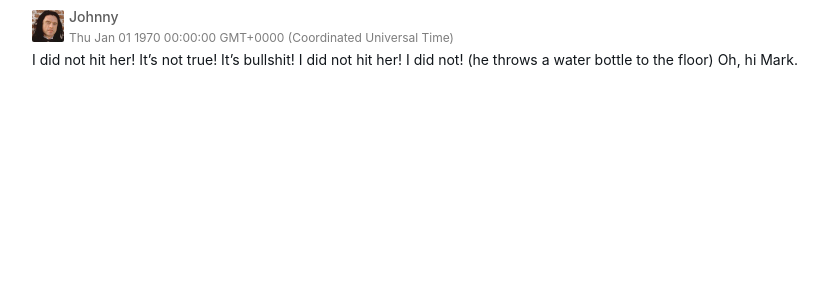
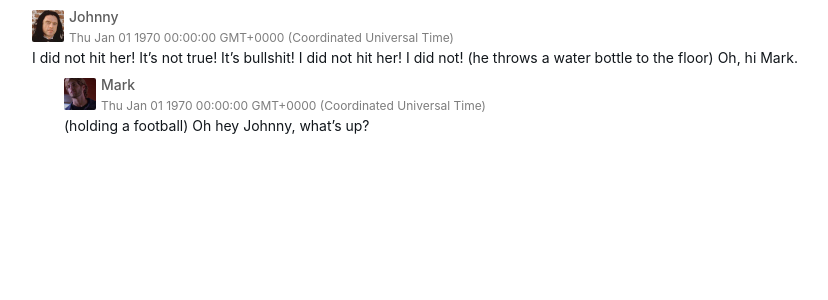
Before and after one commit to fanisco/reacy-ui, a React (Create React App) app: page / in a window 1280 px wide. Shown: the top 300 px of the page, without its empty margins (168-996 px from the left). Built offline with nearby package versions, Linux system fonts and the light colour scheme.

Commit message:
Presentation of tree comments

```diff
--- a/src/App.tsx
+++ b/src/App.tsx
@@ -1,6 +1,6 @@
 import React, { Component, ReactNode } from 'react';
 import styled from 'styled-components';
-import Comment from './ui/comments/Comment';
+import CommentList from './ui/comments/CommentList';
 import data from './data/comments.json';
 import DataSet from './core/source/DataSet';
 import colors from './ui/colors';
@@ -67,11 +67,10 @@ export default class App extends Component {
   }
 
   render() {
-    const { records: comments } = this.data;
     return (
       <LayoutBlock>
         <CommentsBlock>
-          {comments && comments.map<ReactNode>((comment, i) => <Comment key={i} comment={comment}/>)}
+          <CommentList comments={this.data.records}/>
         </CommentsBlock>
         {/*<PostBlock>*/}
         {/*  <Textarea placeholder="Type comment here..."/>*/}
--- a/src/ui/comments/Author.tsx
+++ b/src/ui/comments/Author.tsx
@@ -29,7 +29,7 @@ const Author = (props: IAuthorProps) => {
 };
 
 const Wrapper = styled.div`
-  margin-bottom: 5px;
+  margin-bottom: 3px;
   display: flex;
   width: 100%;
 `;
--- a/src/ui/comments/Comment.tsx
+++ b/src/ui/comments/Comment.tsx
@@ -1,33 +1,34 @@
 import React, { Component } from 'react';
 import styled from 'styled-components';
-import { default as Model } from '../../core/entity/Comment';
+import IComment from '../../core/interface/IComment';
 import Author from './Author';
+import CommentList from './CommentList';
 
 interface ICommentProps {
-  comment: Model
+  comment: IComment
 }
 
 /**
  * Component for displaying particular comment and it contents.
  */
-export default class Comment extends Component<ICommentProps> {
-  render() {
+const Comment = ({ comment }: ICommentProps) => {
+  let author, children;
+  if (comment.author) {
+    author = <Author {...comment.author} time={comment.date && comment.date.toString()}/>
+  }
+  if (comment.children) {
+    children = <Children><CommentList comments={comment.children}/></Children>
+  }
 
-    const
-      { comment } = this.props,
-      { author } = comment,
-      date = comment.date && comment.date.toString();
-
-    if (author) {
-      return (
-        <Wrapper>
-          <Author {...author} time={date}/>
-          <Content>{comment.text}</Content>
-        </Wrapper>
-      )
-    }
-  }
-}
+  return (
+    <Wrapper>
+      {author}
+      <Content>{comment.text}</Content>
+      {children}
+    </Wrapper>
+  )
+  // }
+};
 
 const Wrapper = styled.div`
   margin-bottom: 10px;
@@ -36,3 +37,10 @@ const Wrapper = styled.div`
 const Content = styled.div`
   margin-bottom: 5px;
 `;
+
+const Children = styled.div`
+  margin-top: 10px;
+  padding-left: 32px;
+`;
+
+export default Comment;
--- a/src/ui/comments/CommentList.tsx
+++ b/src/ui/comments/CommentList.tsx
@@ -1,10 +1,27 @@
-import React from 'react';
+import React, { ReactNode } from 'react';
+import styled from 'styled-components';
+import Comment from './Comment';
+import ICommentList from '../../core/interface/ICommentList';
+
+interface ICommentListProps {
+  comments: ICommentList
+}
 
 /**
  * Component for displaying list of comments.
  */
-const List = () => {
-
+const CommentList = ({ comments }: ICommentListProps) => {
+  return (
+    <Wrapper>
+      {comments.map<ReactNode>((comment, i) => {
+        return <Comment key={i} comment={comment}/>
+      })}
+    </Wrapper>
+  )
 };
 
-export default List;
+export default CommentList;
+
+const Wrapper = styled.div`
+
+`;
```
